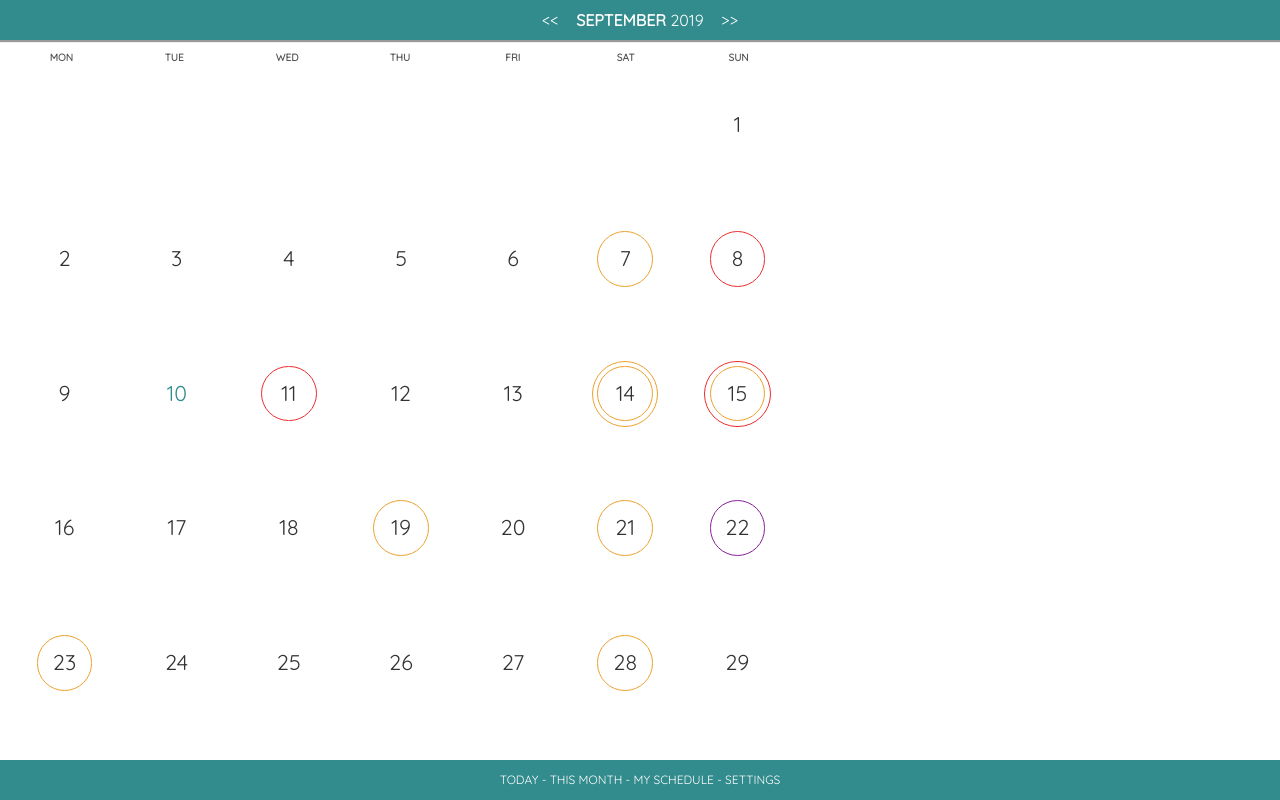
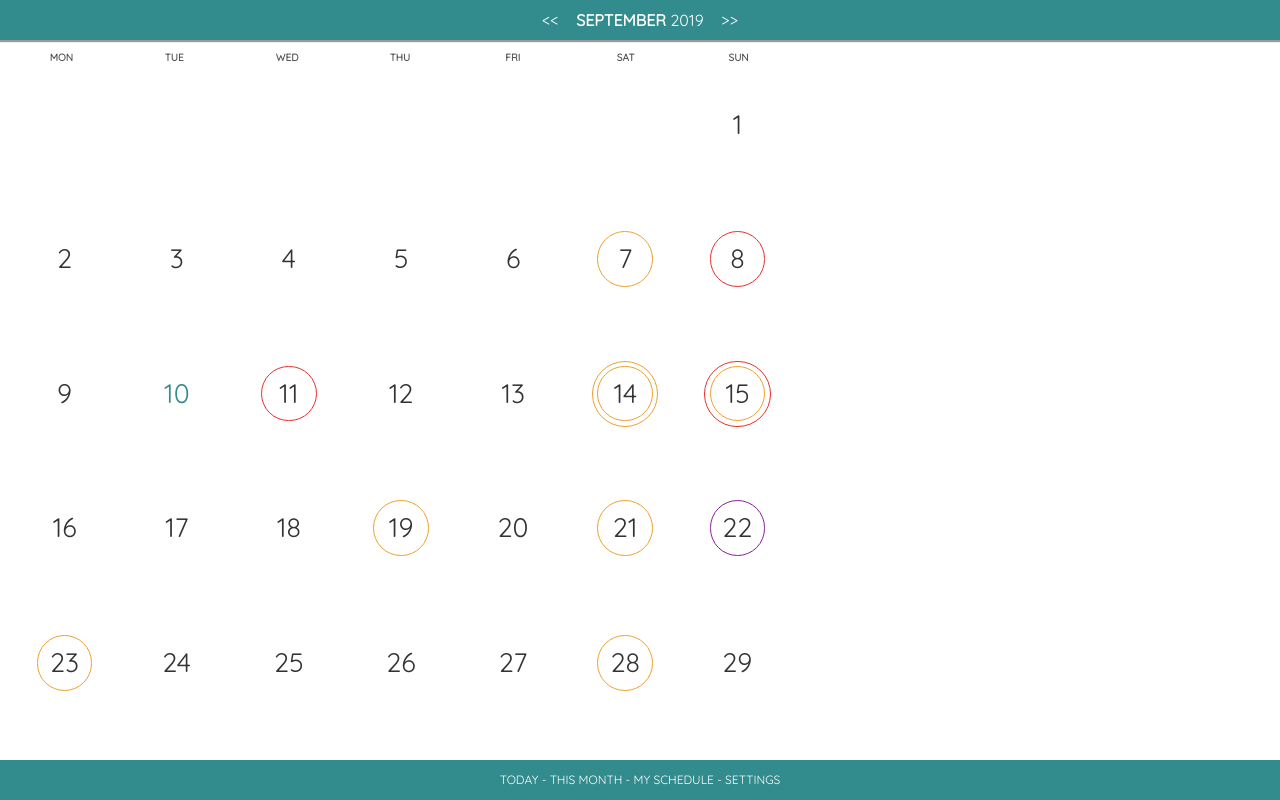
Before and after one commit to is87/congschedule, a plain HTML site: page index.html in a window 1280 px wide. Drawn offline with Linux system fonts and the light colour scheme.

Commit message:
changed fontsize

```diff
--- a/index.html
+++ b/index.html
@@ -4,7 +4,7 @@
   <title>Theocratic Calendar</title>
   <link rel="manifest" href="manifest.json">
   <script src="hammer.js"></script>
-  <script src="index.js?v=v5"></script>
+  <script src="index.js?v=v6"></script>
   <link href='https://fonts.googleapis.com/css?family=Quicksand' rel='stylesheet' type='text/css'>
   <link href="https://fonts.googleapis.com/css?family=Roboto+Mono" rel="stylesheet">
 <meta charset="utf-8">
--- a/index.js
+++ b/index.js
@@ -434,7 +434,7 @@ mc3.on("swiperight", function(ev) {
       thisDiv.style.top = week*boxCC*1.2+30+"px";
       //thisDiv.style.backgroundColor = "#ffffff";
       //thisDiv.style.fontSize = boxWidth/5+"px";
-      thisDiv.style.fontSize = boxWidth/5+"px";
+      thisDiv.style.fontSize = boxWidth/4+"px";
       //thisDiv.style.boxShadow = "2px 2px 1px #ccc";
       if(i==today.getDate() && d.getMonth() == today.getMonth() && d.getFullYear() == today.getFullYear()){
         //thisDiv.style.backgroundColor = "#bbb";
```
